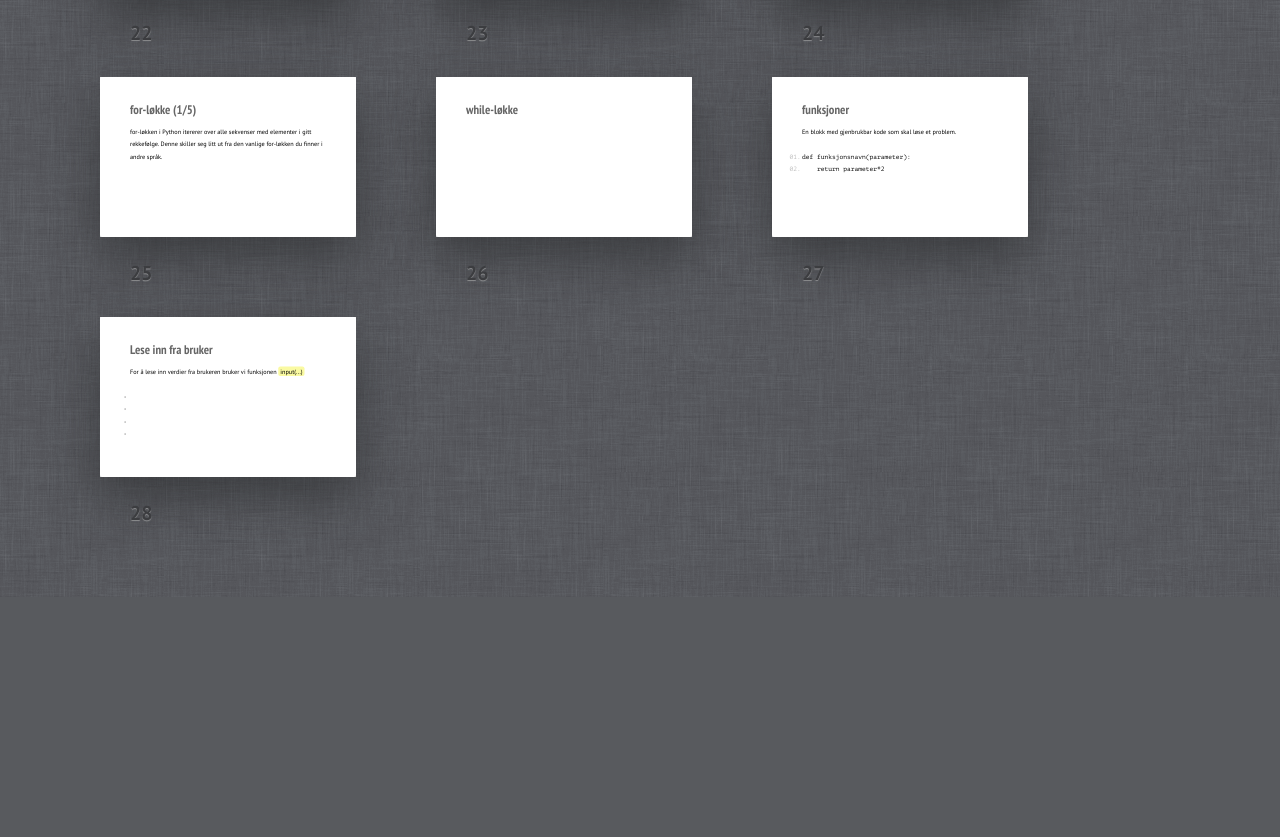
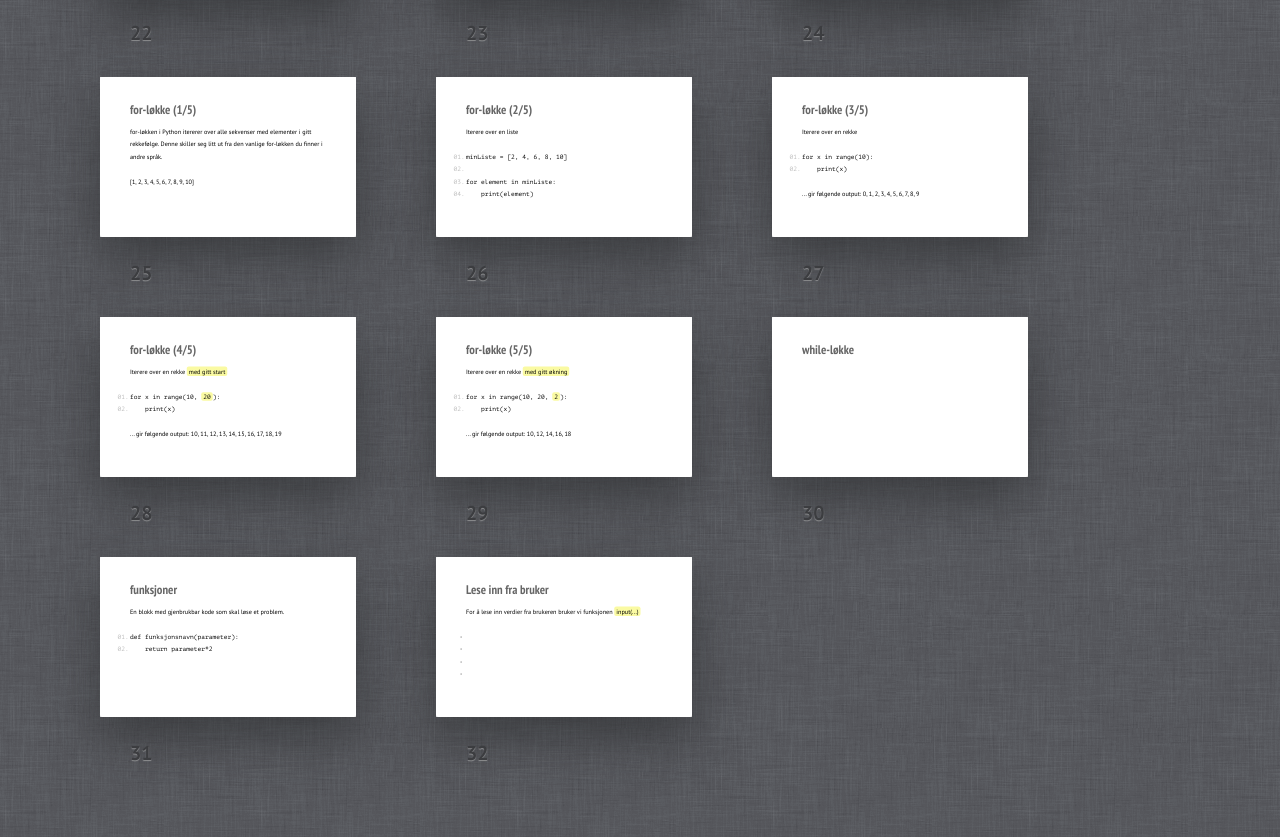
Before and after one commit to tmn/intro-itgk-2015, a plain HTML site: page index.html in a window 1280 px wide. Shown: the part 2073-2910 px from the top of the page. Before the commit the page ends 2670 px from the top, so only its background shows below. Drawn offline with Linux system fonts and the light colour scheme.

Commit message:
Add content to for-loop section

```diff
--- a/index.html
+++ b/index.html
@@ -332,6 +332,60 @@
 		<h2>for-løkke (1/5)</h2>
 
 		<p>for-løkken i Python itererer over alle sekvenser med elementer i gitt rekkefølge. Denne skiller seg litt ut fra den vanlige for-løkken du finner i andre språk.<p>
+
+		<p>[1, 2, 3, 4, 5, 6, 7, 8, 9, 10]</p>
+	</div></section>
+
+	<section class="slide"><div>
+		<h2>for-løkke (2/5)</h2>
+
+		<p>Iterere over en liste</p>
+
+		<pre>
+			<code>minListe = [2, 4, 6, 8, 10]</code>
+			<code> </code>
+			<code>for element in minListe:</code>
+			<code>	print(element)</code>
+		</pre>
+	</div></section>
+
+	<section class="slide"><div>
+		<h2>for-løkke (3/5)</h2>
+
+		<p>Iterere over en rekke</p>
+
+		<pre>
+			<code>for x in range(10):</code>
+			<code>	print(x)</code>
+		</pre>
+
+		<p>... gir følgende output: 0, 1, 2, 3, 4, 5, 6, 7, 8, 9</p>
+	</div></section>
+
+	<section class="slide"><div>
+		<h2>for-løkke (4/5)</h2>
+
+		<p>Iterere over en rekke <mark>med gitt start</mark></p>
+
+		<pre>
+			<code>for x in range(10, <mark>20</mark>):</code>
+			<code>	print(x)</code>
+		</pre>
+
+		<p>... gir følgende output: 10, 11, 12, 13, 14, 15, 16, 17, 18, 19</p>
+	</div></section>
+
+	<section class="slide"><div>
+		<h2>for-løkke (5/5)</h2>
+
+		<p>Iterere over en rekke <mark>med gitt økning</mark></p>
+
+		<pre>
+			<code>for x in range(10, 20, <mark>2</mark>):</code>
+			<code>	print(x)</code>
+		</pre>
+
+		<p>... gir følgende output: 10, 12, 14, 16, 18</p>
 	</div></section>
 
 	<section class="slide"><div>
```
